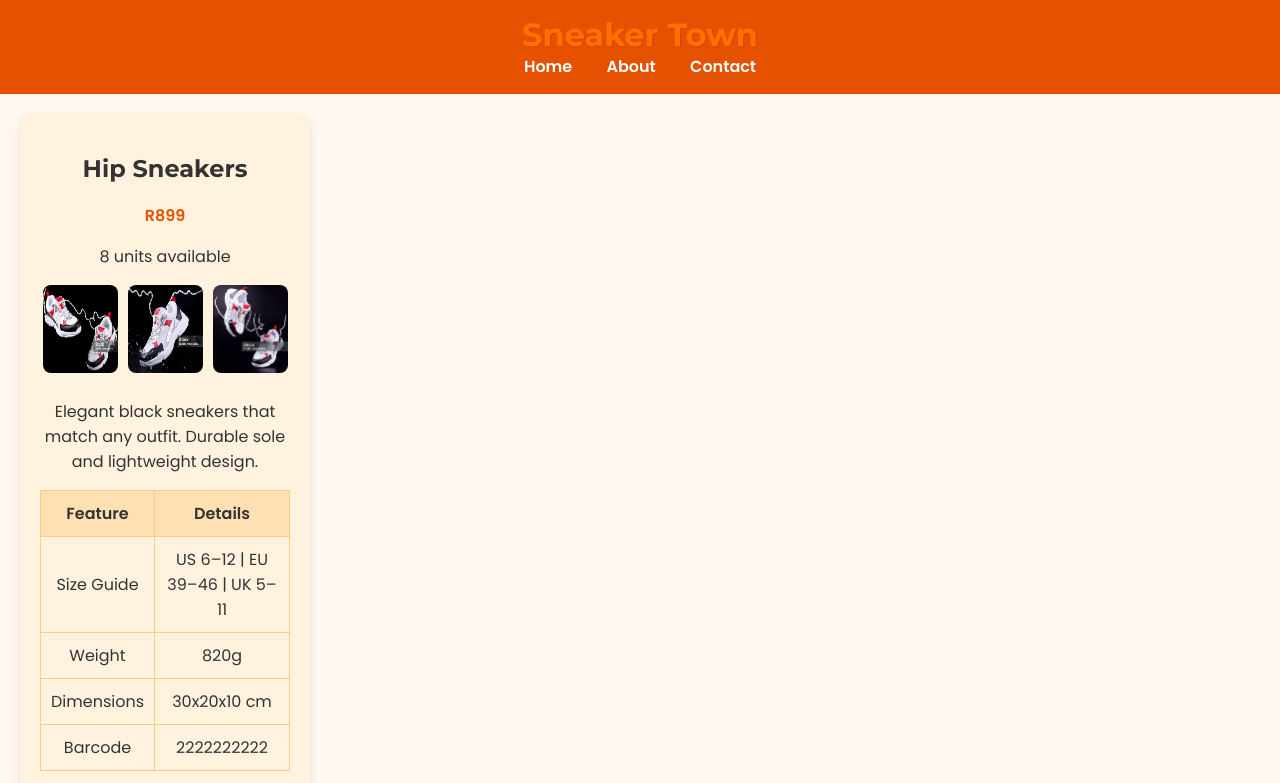
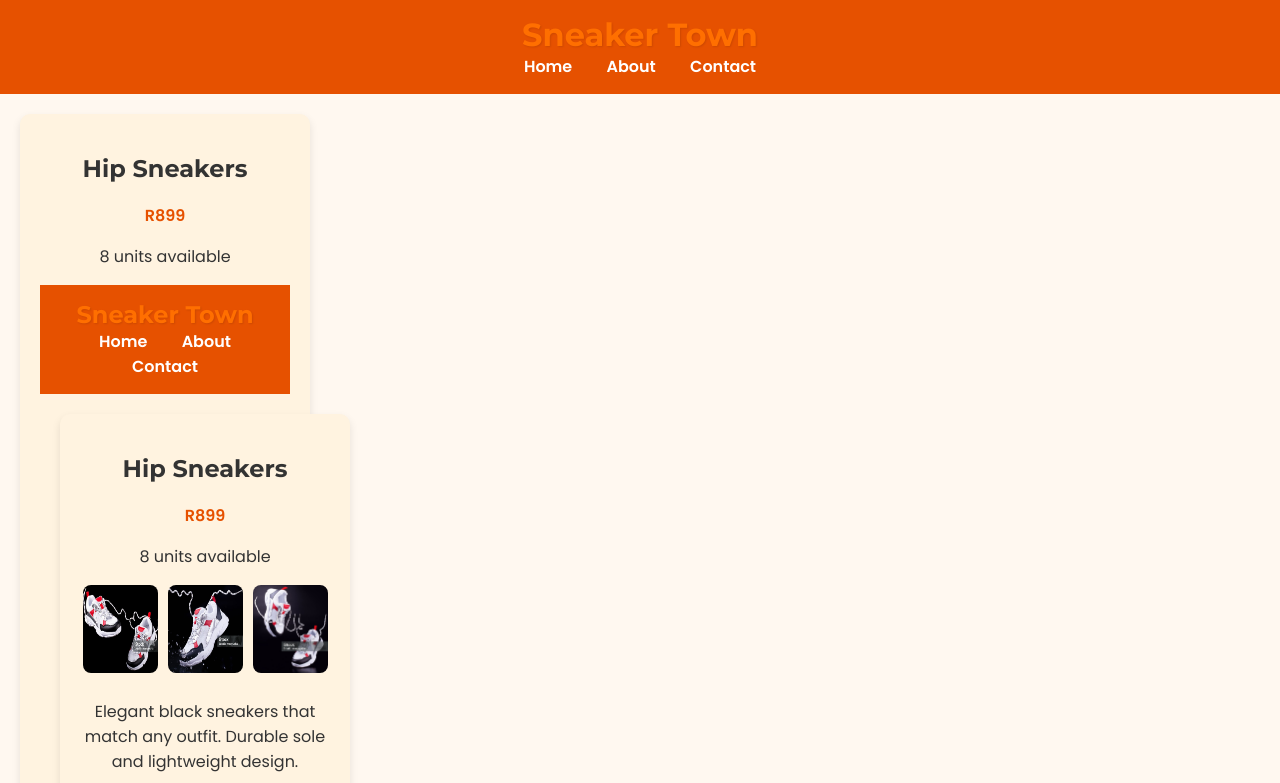
Before and after one commit to zohrafredericks/Module-1-Assessment-6-, a plain HTML site: page product2.html in a window 1280 px wide. Shown: the top 783 px of the page. Drawn offline with Linux system fonts and the light colour scheme.

Commit message:
changed commit

```diff
--- a/product2.html
+++ b/product2.html
@@ -23,10 +23,35 @@
     <p class="price">R899</p>
     <p class="availability">8 units available</p>
 
+
+   <!DOCTYPE html>
+<html lang="en">
+<head>
+  <meta charset="UTF-8">
+  <meta name="viewport" content="width=device-width, initial-scale=1.0">
+  <title>Hip Sneakers - Sneaker Town</title>
+  <link rel="stylesheet" href="style.css">
+  <link href="https://fonts.googleapis.com/css2?family=Poppins:wght@400;600&family=Montserrat:wght@700&display=swap" rel="stylesheet">
+</head>
+<body>
+  <header>
+    <h1>Sneaker Town</h1>
+    <nav>
+      <a href="index.html">Home</a>
+      <a href="about.html">About</a>
+      <a href="contact.html">Contact</a>
+    </nav>
+  </header>
+
+  <section class="product-card">
+    <h2>Hip Sneakers</h2>
+    <p class="price">R899</p>
+    <p class="availability">8 units available</p>
+
     <div class="product-images">
-      <img src="images/sneaker2a_front.jpg" alt="Front View">
-      <img src="images/sneaker2b_side.jpg" alt="Side View">
-      <img src="images/sneaker2c_top.jpg" alt="Top View">
+      <img src="images/sneaker2a_front.jpg" alt="Hip Sneakers Front View">
+      <img src="images/sneaker2b_side.jpg" alt="Hip Sneakers Side View">
+      <img src="images/sneaker2c_top.jpg" alt="Hip Sneakers Top View">
     </div>
 
     <p class="description">
```
